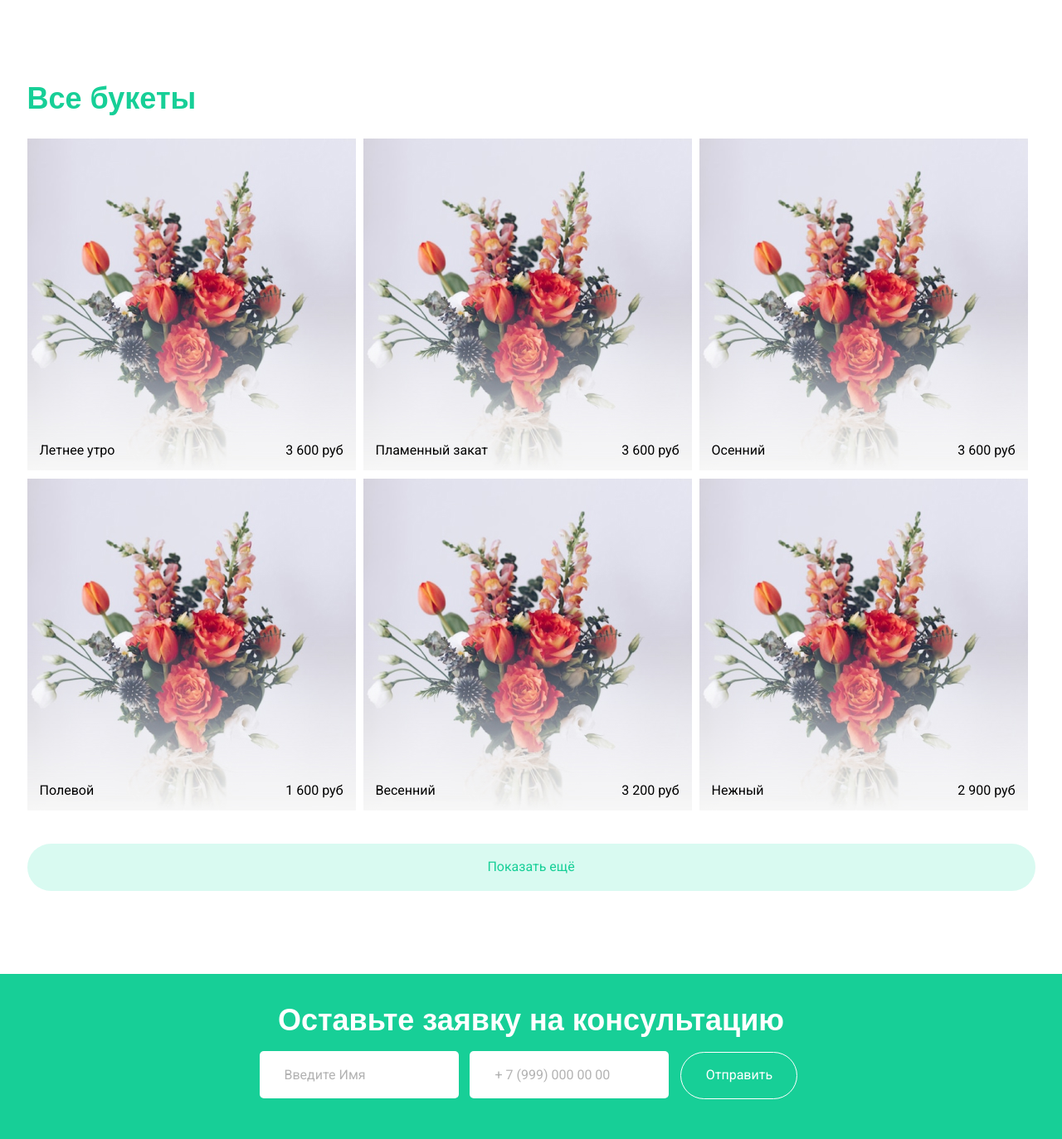
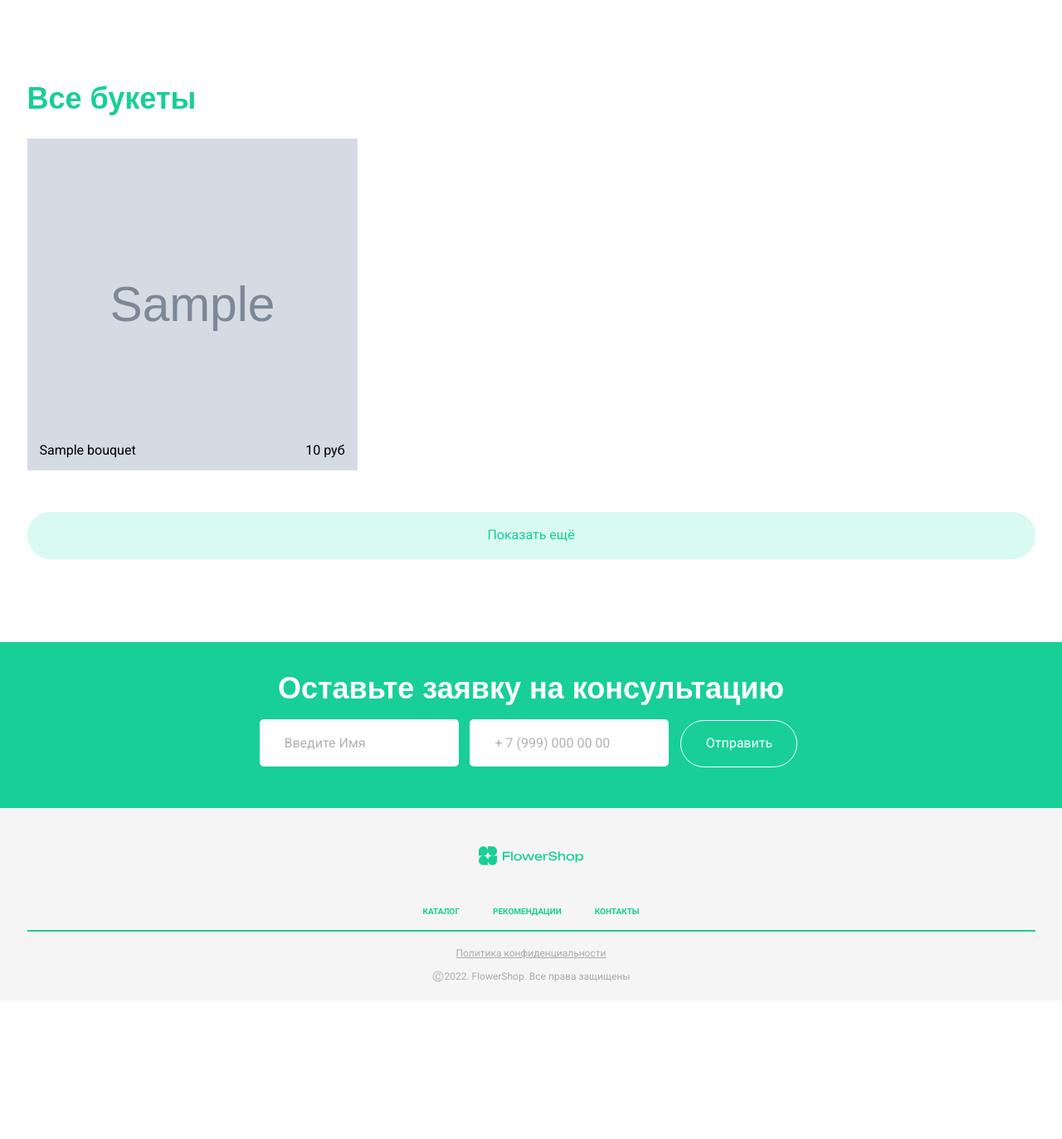
Before and after one commit to 1ns0mn1a7/FlowerShop, a Django app: page /catalog/ in a window 1280 px wide. Shown: the part 50-1423 px from the top of the page at 83% size. After the commit the page ends 1256 px from the top, so only its background shows below. Run offline with Django 5.2, Linux system fonts and the light colour scheme; tables that the repository leaves empty hold one stand-in row (Sample ...); some web fonts are replaced.

Commit message:
Refactor catalog

```diff
--- a/frontend/static/css/main.css
+++ b/frontend/static/css/main.css
@@ -163,6 +163,8 @@ bottom: 0;
 .recommended__block {
 	display: flex;
     align-items: end;
+	text-decoration:none;
+	color:inherit;
 	width: 398px;
 	height: 400px;
 	margin-right: 9px;
--- a/frontend/templates/bouquet_card.html
+++ b/frontend/templates/bouquet_card.html
@@ -1,8 +1,13 @@
-{% load static %}
-<div class="recommended__block" style="background: url('{% static 'img/catalog/catalogBg1.jpg' %}') no-repeat center bottom / cover;" data-bouquet-id="{{ id }}">
-    <div class="recommended__block_elems ficb">
-        <span class="recommended__block_intro">{{ name }}</span>
-        <span class="recommended__block_price">{{ price }} руб</span>
-    </div>
-</div>
-<script src="{% static 'js/bouquet_card.js' %}"></script>
+{% load static humanize %}
+
+{% with bg=bouquet.image|default:bouquet.image_card %}
+<a href="{% url 'card' bouquet.id %}"
+   class="recommended__block"
+   style="background: url('{% if bg %}{{ bg.url }}{% else %}{% static 'img/catalog/catalogBg1.jpg' %}{% endif %}') no-repeat center bottom / cover;"
+   aria-label="{{ bouquet.name }}">
+  <div class="recommended__block_elems ficb">
+    <span class="recommended__block_intro">{{ bouquet.name }}</span>
+    <span class="recommended__block_price">{{ bouquet.price|floatformat:0|intcomma:True }} руб</span>
+  </div>
+</a>
+{% endwith %}
--- a/frontend/templates/catalog.html
+++ b/frontend/templates/catalog.html
@@ -35,19 +35,20 @@
 		<div class="container p100">
 			<div class="catalog">
 				<div class="title">Все букеты</div>
+
 				<div class="catalog__block">
 					<div class="recommended__elems ficb recommended__elems_first">
-                        {#  Здесь необходим цикл  #}
-                        {% include 'bouquet_card.html' with id=1 name="Летнее утро" price="3 600" %}
-                        {% include 'bouquet_card.html' with id=2 name="Пламенный закат" price="3 600" %}
-                        {% include 'bouquet_card.html' with id=3 name="Осенний" price="3 600" %}
+                        {% for b in page_obj.object_list|slice:":3" %}
+							{% include 'bouquet_card.html' with bouquet=b %}
+						{% endfor %}
 					</div>
+
 					<div class="recommended__elems ficb recommended__elems_sec">
-                        {#  Здесь необходим цикл  #}
-                        {% include 'bouquet_card.html' with id=4 name="Полевой" price="1 600" %}
-                        {% include 'bouquet_card.html' with id=5 name="Весенний" price="3 200" %}
-                        {% include 'bouquet_card.html' with id=6 name="Нежный" price="2 900" %}
+                        {% for b in page_obj.object_list|slice:"3:6" %}
+							{% include 'bouquet_card.html' with bouquet=b %}
+						{% endfor %}
 					</div>
+
 					<button class="btn largeBtn catalog__btn">Показать ещё</button>
 				</div>
 			</div>
--- a/frontend/views.py
+++ b/frontend/views.py
@@ -1,10 +1,18 @@
 from django.shortcuts import render, get_object_or_404, redirect
 from django.db.models import Prefetch
 from flowerapp.models import Bouquet, BouquetFlower
+from django.core.paginator import Paginator
 
 
 def index(request): return render(request, 'index.html')
-def catalog(request): return render(request, 'catalog.html')
+
+
+def catalog(request):
+    qs = Bouquet.objects.only('id','name','price','image','image_card').order_by('id')
+    page = Paginator(qs, 6).get_page(request.GET.get('page'))
+    return render(request, 'catalog.html', {'page_obj': page})
+
+
 def consultation(request): return render(request, 'consultation.html')
 
 def card(request, bouquet_id):
```
Also changed, not shown: other parts of frontend/templates/catalog.html (+1 -1 lines).
